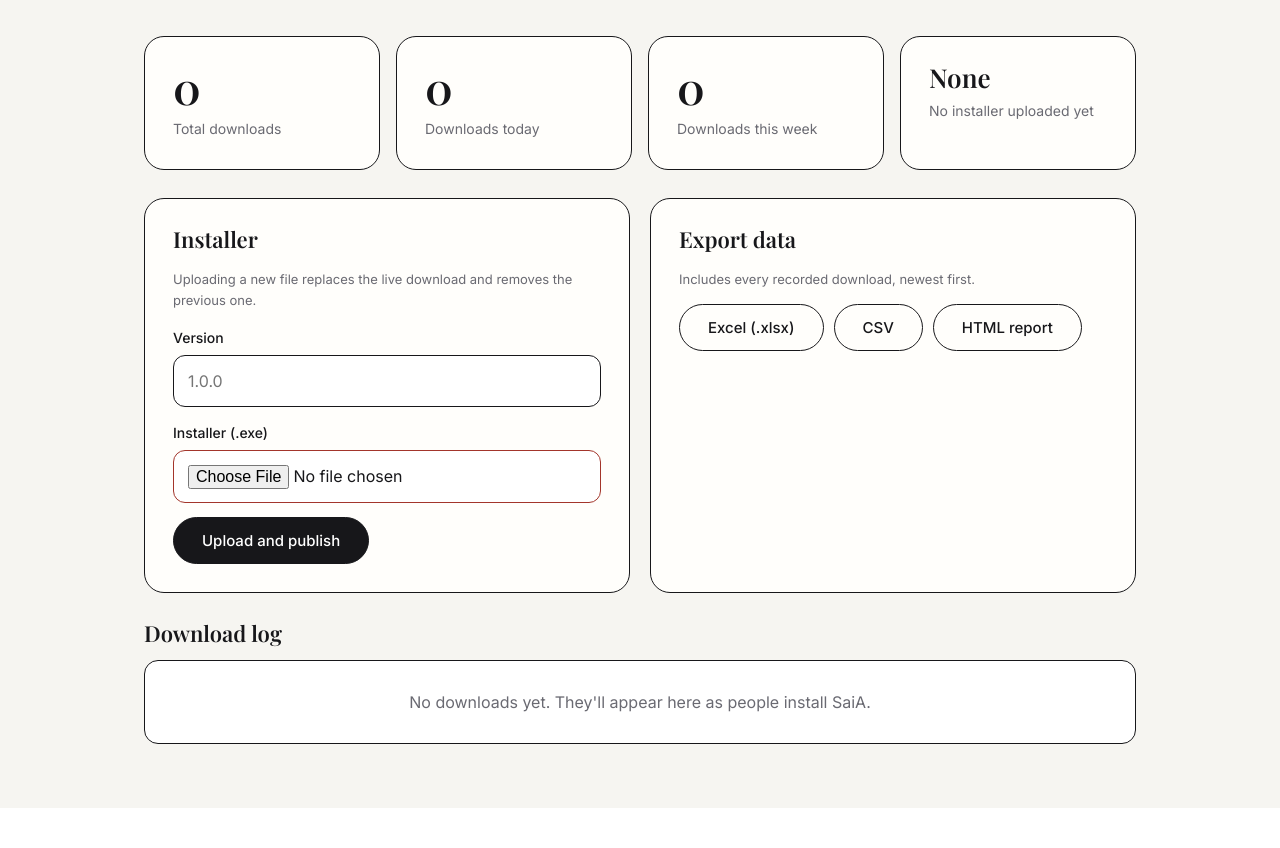
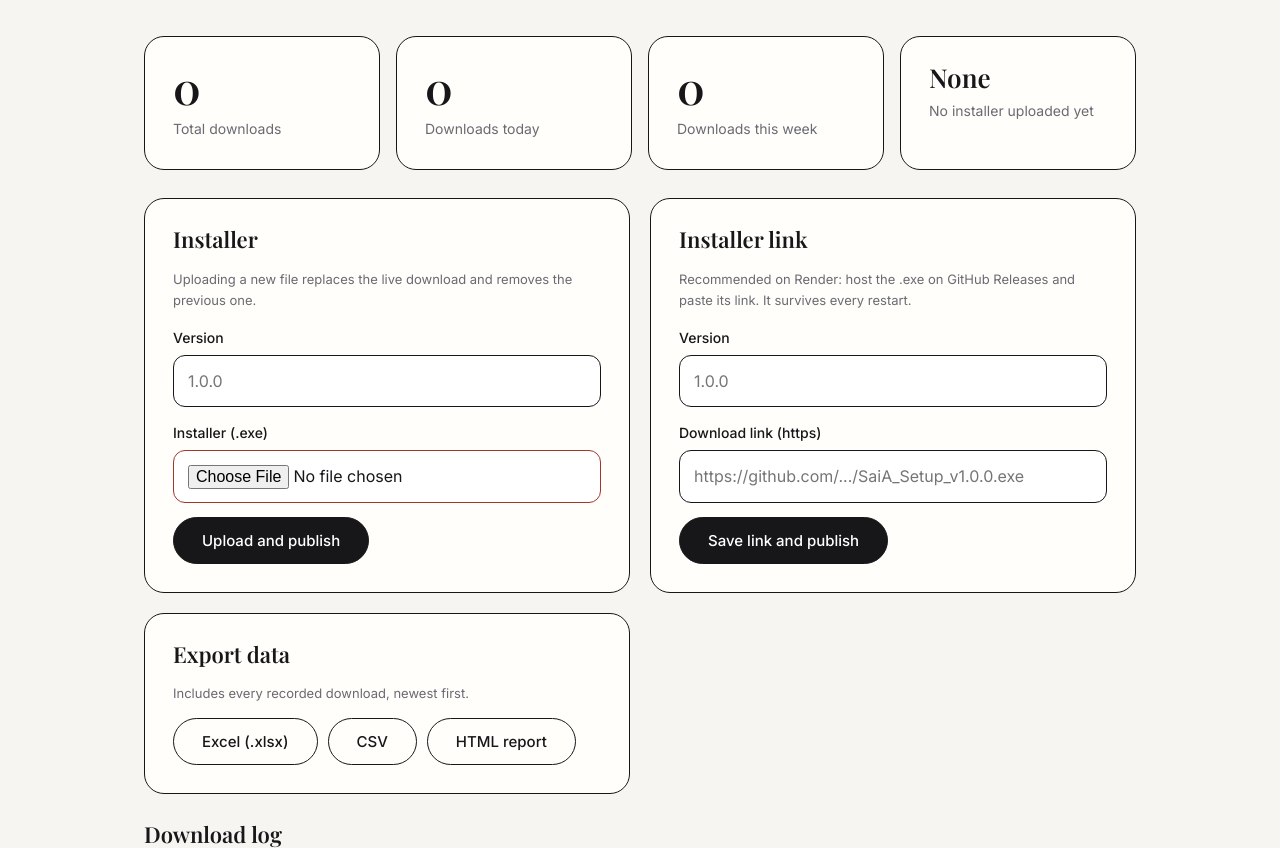
Before and after one commit to 20090807abdo-stack/SaiA, a Flask app: page /admin/dashboard in a window 1280 px wide. Shown: the part 79-927 px from the top of the page. Before the commit the page ends 887 px from the top, so only its background shows below. Run offline with Flask 3, Linux system fonts and the light colour scheme; the visitor is signed in with stand-in values (Sample User, id 1).

Commit message:
Update dashboard.html

```diff
--- a/templates/dashboard.html
+++ b/templates/dashboard.html
@@ -53,6 +53,16 @@ td.ua{max-width:360px;overflow:hidden;text-overflow:ellipsis;white-space:nowrap}
         <input id="f" type="file" name="file" accept=".exe" required></div>
       <button class="btn" type="submit">Upload and publish</button>
     </form>
+    <form class="card" method="post" action="{{ url_for('set_url') }}">
+      <h2>Installer link</h2>
+      <p class="hint">Recommended on Render: host the .exe on GitHub Releases and paste its link. It survives every restart.</p>
+      <input type="hidden" name="csrf_token" value="{{ csrf_token }}">
+      <div class="field"><label for="v2">Version</label>
+        <input id="v2" type="text" name="version" placeholder="1.0.0" pattern="\d+(\.\d+){1,3}" required></div>
+      <div class="field"><label for="u2">Download link (https)</label>
+        <input id="u2" type="text" name="url" placeholder="https://github.com/.../SaiA_Setup_v1.0.0.exe" required></div>
+      <button class="btn" type="submit">Save link and publish</button>
+    </form>
     <div class="card">
       <h2>Export data</h2>
       <p class="hint">Includes every recorded download, newest first.</p>
```
